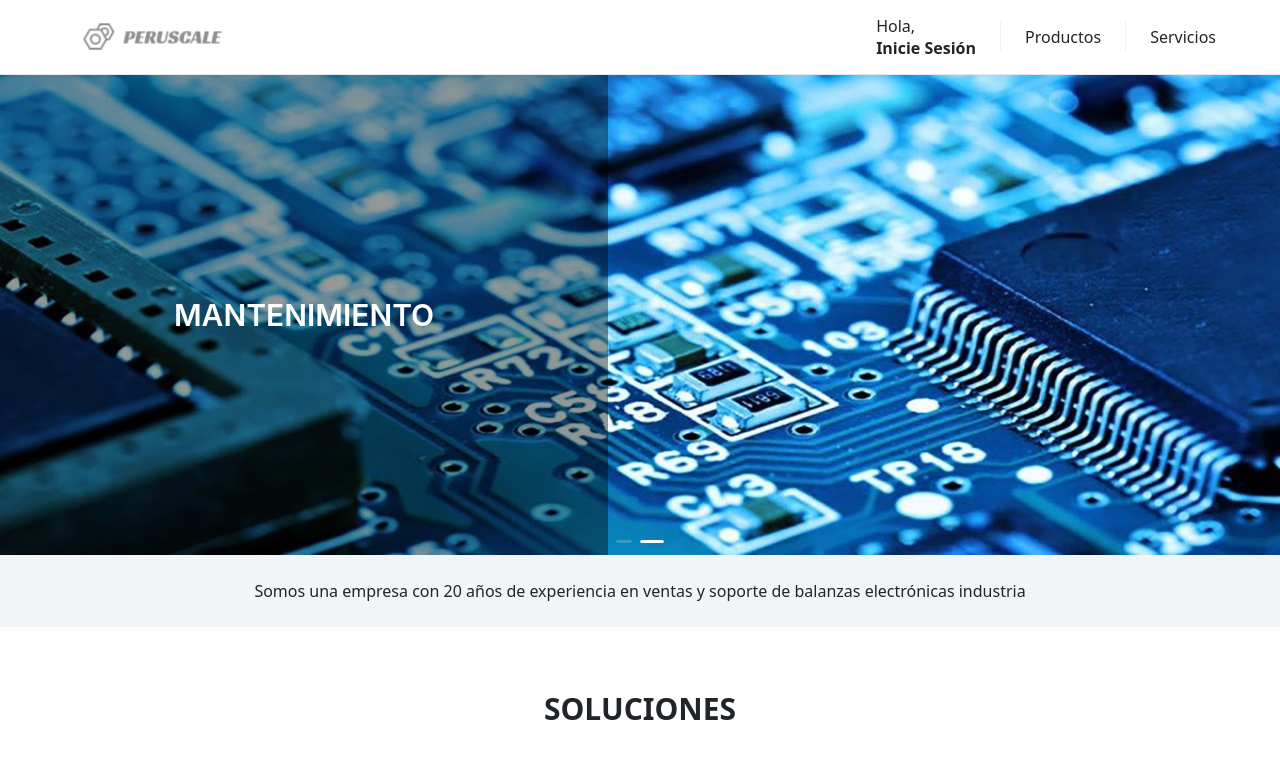
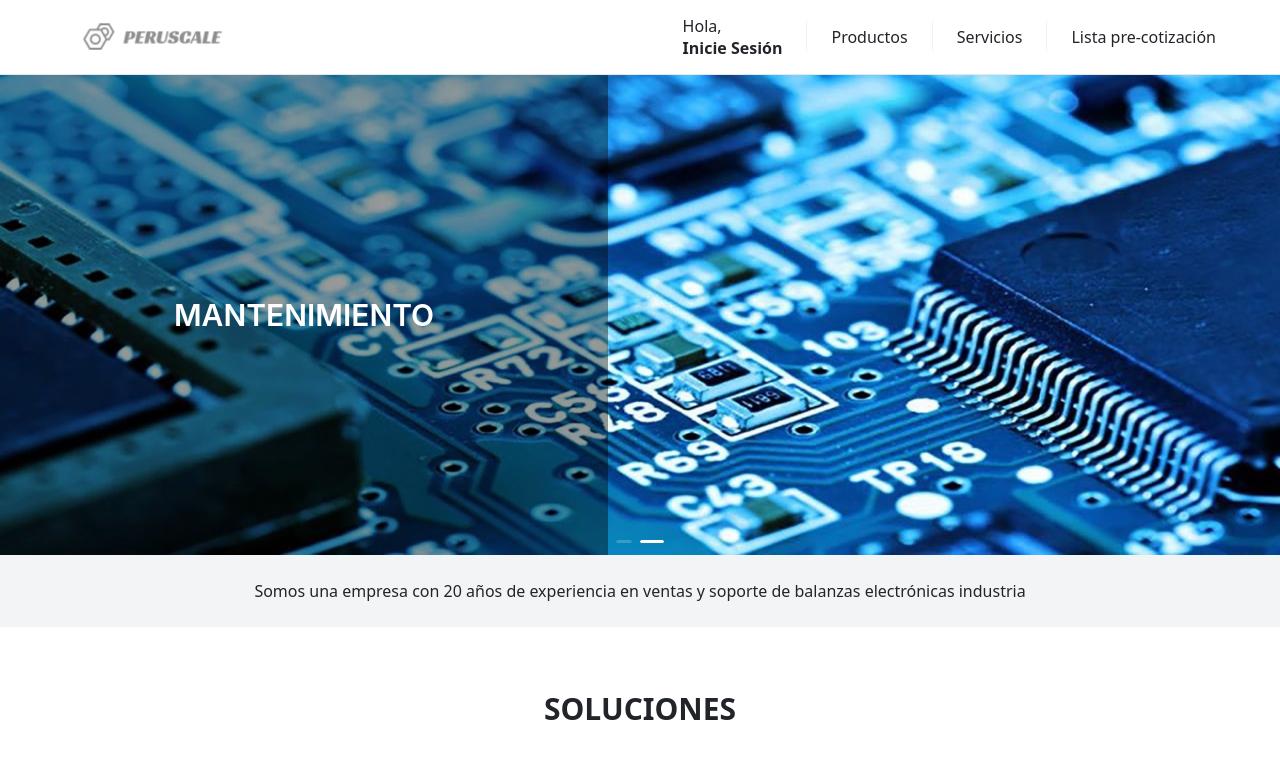
Before and after one commit to stevenht19/peru-scale-frontend, a React (Vite) app: page / in a window 1280 px wide. Shown: the top 765 px of the page. Built offline with nearby package versions, Linux system fonts and the light colour scheme.

Commit message:
Vista pre-cotización agregada

```diff
--- a/src/consts/routes.ts
+++ b/src/consts/routes.ts
@@ -7,5 +7,7 @@ export const enum Routes {
   PRODUCTS = '/products',  //ruta para productos
   PRODUCT_DETAILS = '/products/:id',  //  ruta para detalles de productos (usando un parámetro)
 
-  RECOVER = '/recover'
+  RECOVER = '/recover',
+
+  LIST = '/list' //lista pre cotizacion
 }
--- a/src/layouts/header.tsx
+++ b/src/layouts/header.tsx
@@ -64,6 +64,9 @@ export function Header() {
           <Link to={Routes.PRODUCTS}>Productos</Link>
           <Divider type={'vertical'} style={{ height: 30 }} />
           <span>Servicios</span>
+          <Divider type={'vertical'} style={{ height: 30 }} />
+          <Link to={Routes.LIST}>Lista pre-cotización</Link>
+
         </div>
       </nav>
     </header>
--- a/src/main.tsx
+++ b/src/main.tsx
@@ -11,6 +11,7 @@ import Login from 'pages/login/login'
 import Signup from 'pages/signup/signup'
 import { UserSessionProvider } from 'context/user.context'
 import Products from 'pages/products/products'
+import List from 'pages/pre quote list/list'
 import ConfigProvider from 'context/config.context'
 import RecoverPassword from 'pages/recover/recover-password'
 import './index.css'
@@ -54,7 +55,12 @@ const router = createBrowserRouter([
         <RecoverPassword />
       </AuthClientGuard>
     )
+  },
+  {
+    path: Routes.LIST,
+    element: <List />
   }
+
 ])
 
 ReactDOM.createRoot(document.getElementById('root')!).render(
--- /dev/null
+++ b/src/pages/pre quote list/list.tsx
@@ -0,0 +1,17 @@
+import React from 'react'
+import { Header } from 'layouts/header'
+import 'bootstrap/dist/css/bootstrap.min.css'
+import './list.css'
+
+function list() {
+  return (
+
+    <>
+    <Header />
+    <div>Lista pre-cotizacion</div>
+
+    </>
+  )
+}
+
+export default list
```
Also changed, not shown: src/pages/pre quote list/list.css (added).
